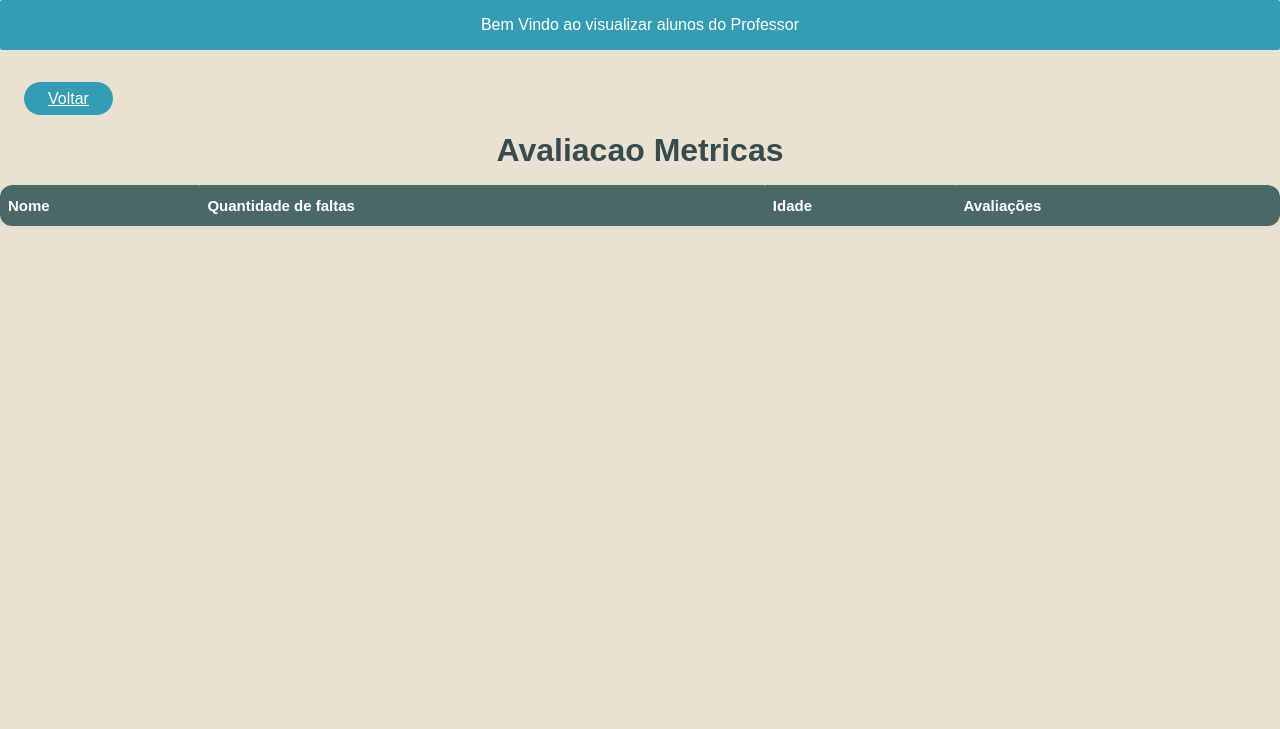
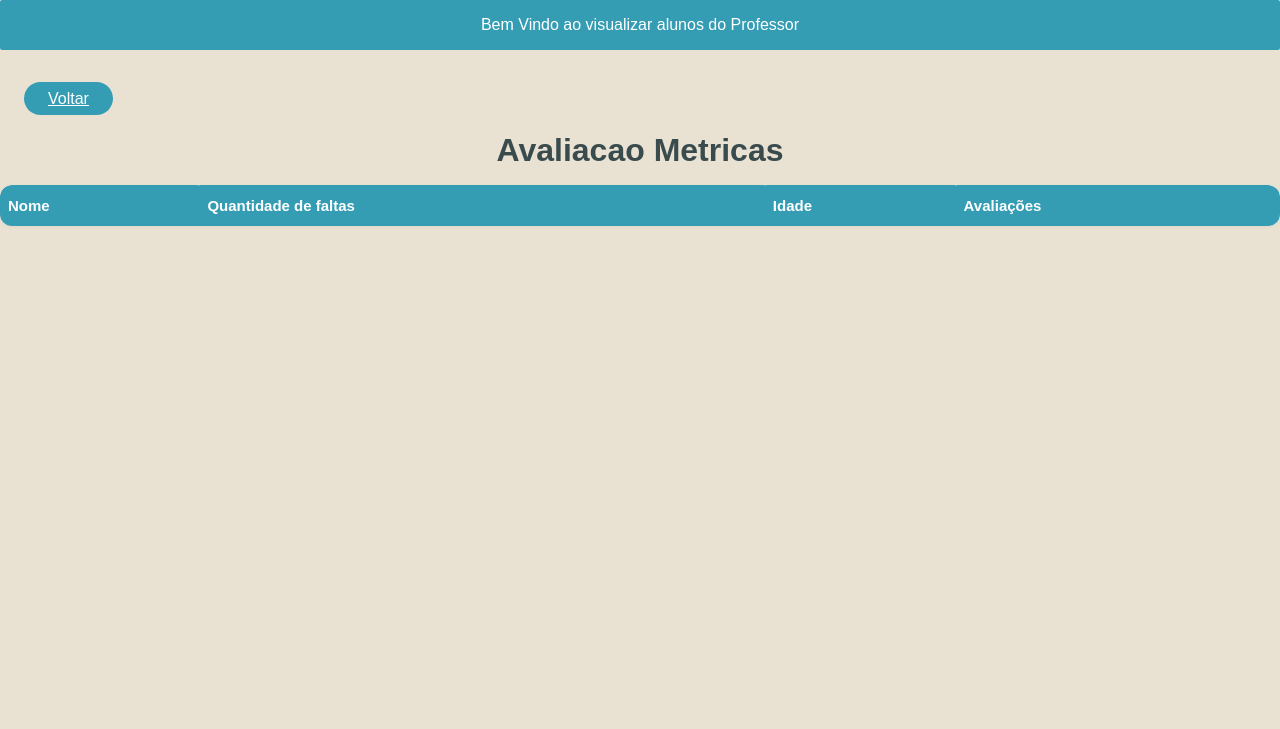
Before and after one commit to vagnermelo20/Projetos2, a Django app: page /painel_adm/visualizar_alunos_prof/1/ in a window 1280 px wide. Shown: the part 48-777 px from the top of the page. Run offline with Django 5.2, Linux system fonts and the light colour scheme; data that the repository does not hold is empty.

Commit message:
painel adm melhorando  o css

```diff
--- a/painel_adm/templates/painel_adm/visualizar_alunos_prof.html
+++ b/painel_adm/templates/painel_adm/visualizar_alunos_prof.html
@@ -36,7 +36,7 @@
             box-shadow: 0 1px 4px rgba(0,0,0,0.04);
         }
         .tabela-adm th {
-            background: #4a6866;
+            background:rgb(52, 157, 180);
             color: #fff;
             font-weight: bold;
             padding: 12px 8px;
```
